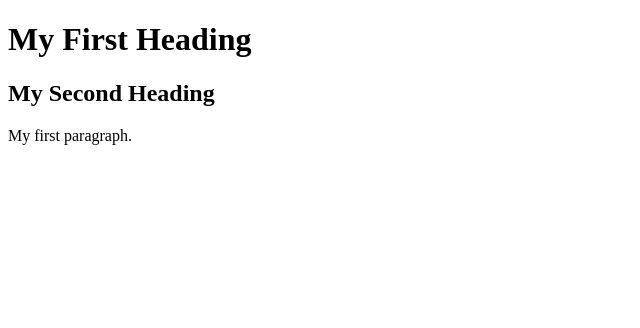
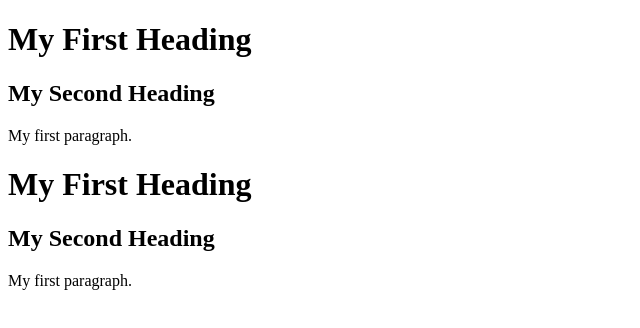
Before and after one commit to naresheruvaka/git-demo, a plain HTML site: page wb/index.html in a window 1280 px wide. Shown: the whole page, without its empty margins (0-640 px from the left). Drawn offline with Linux system fonts and the light colour scheme.

Commit message:
updating index

```diff
--- a/wb/index.html
+++ b/wb/index.html
@@ -6,5 +6,9 @@
 <h2>My Second Heading</h2>
 <p>My first paragraph.</p>
 
+<h1>My First Heading</h1>
+<h2>My Second Heading</h2>
+<p>My first paragraph.</p>
+
 </body>
 </html>
```
